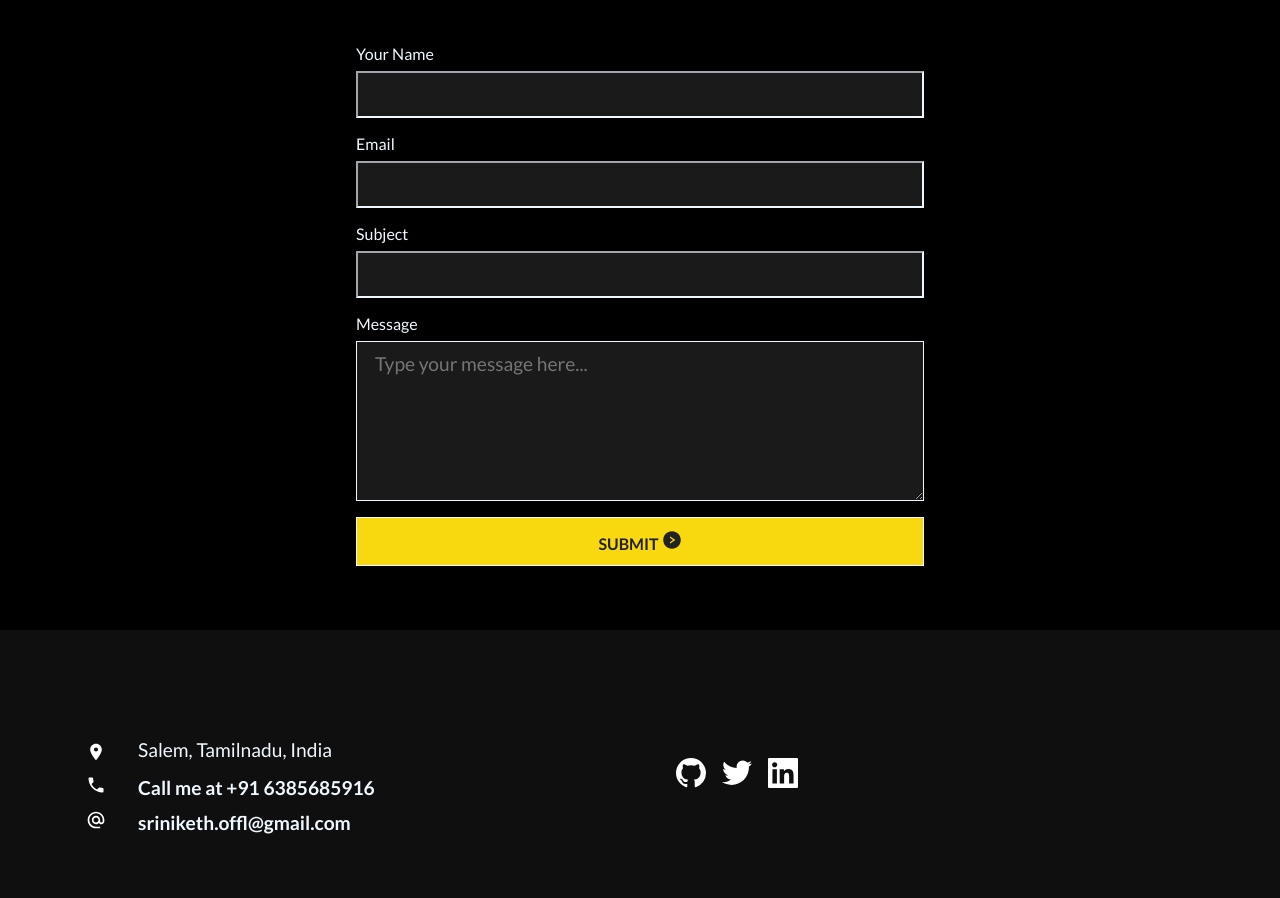
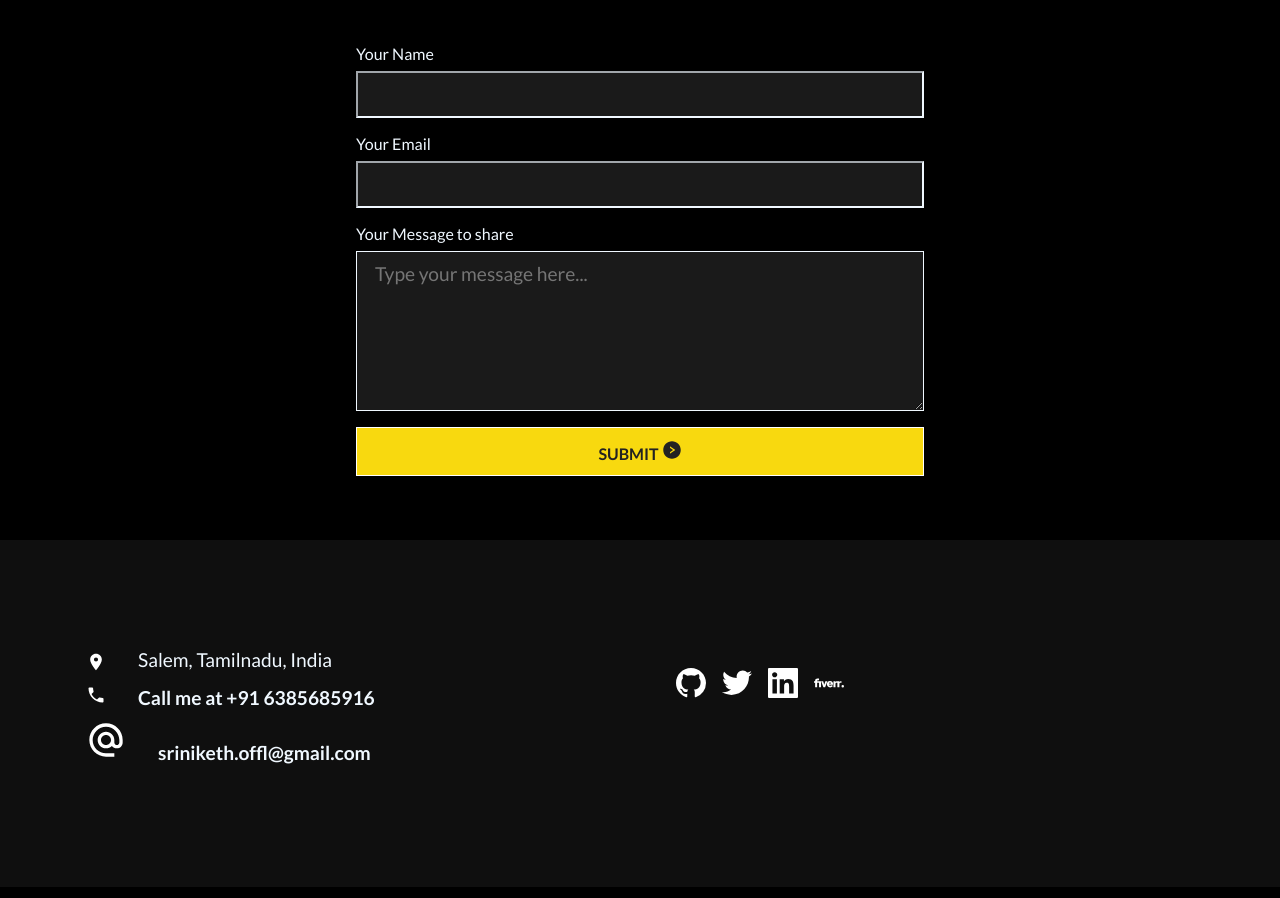
Before and after one commit to srini047/portfolio, a React (Create React App) app: page /contact in a window 1280 px wide. Shown: the part 500-1398 px from the top of the page. Built offline with nearby package versions, Linux system fonts and the light colour scheme.

Commit message:
feat: send email, fiverr profile

```diff
--- a/package.json
+++ b/package.json
@@ -7,6 +7,7 @@
     "@testing-library/jest-dom": "^5.16.5",
     "@testing-library/react": "^13.4.0",
     "@testing-library/user-event": "^13.5.0",
+    "dotenv": "^16.0.3",
     "react": "^18.2.0",
     "react-dom": "^18.2.0",
     "react-icons": "^4.7.1",
--- a/src/components/Footer.js
+++ b/src/components/Footer.js
@@ -3,6 +3,7 @@ import React from "react";
 import { MdAlternateEmail, MdPhone, MdLocationOn } from "react-icons/md";
 import { GoMarkGithub } from "react-icons/go";
 import { GrTwitter, GrLinkedin } from "react-icons/gr";
+import { SiFiverr } from "react-icons/si";
 
 const Footer = () => {
   return (
@@ -32,7 +33,7 @@ const Footer = () => {
           <div className="email">
             <h4>
               <MdAlternateEmail
-                size={20}
+                size={40}
                 style={{ color: "white", marginRight: "2rem" }}
               />
               <a href="mailto:sriniketh.offl@gmail.com">
@@ -63,6 +64,12 @@ const Footer = () => {
                 style={{ color: "white", marginRight: "1rem" }}
               />
             </a>
+            <a href="https://www.fiverr.com/share/Qjppzp" target="_blank" rel="noreferrer">
+              <SiFiverr
+                size={30}
+                style={{ color: "white", marginRight: "1rem" }}
+              />
+            </a>
           </div>
         </div>
       </div>
--- a/src/components/Form.js
+++ b/src/components/Form.js
@@ -1,18 +1,39 @@
 import "./Form.css";
-import React from "react";
+import React, { useRef } from "react";
+import emailjs from "@emailjs/browser";
 import { AiFillRightCircle } from "react-icons/ai";
 
 const Form = () => {
+  const form = useRef();
+
+  const sendEmail = (e) => {
+    e.preventDefault();
+    console.log(process.env.EMAILJS_SERVICE_ID)
+    emailjs
+      .sendForm(
+        process.env.EMAILJS_SERVICE_ID,
+        process.env.EMAILJS_TEMPLATE_ID,
+        form.current,
+        process.env.EMAILJS_PUBLIC_KEY
+      )
+      .then(
+        (result) => {
+          console.log(result.text);
+        },
+        (error) => {
+          console.log(error.text);
+        }
+      );
+  };
+
   return (
     <div className="form">
-      <form>
+      <form ref={form} onSubmit={sendEmail}>
         <label>Your Name</label>
         <input type="text"></input>
-        <label>Email</label>
+        <label>Your Email</label>
         <input type="email"></input>
-        <label>Subject</label>
-        <input type="text"></input>
-        <label>Message </label>
+        <label>Your Message to share</label>
         <textarea rows="6" placeholder="Type your message here..."></textarea>
         <button className="btn">
           Submit <AiFillRightCircle size={20} />
```
Also changed, not shown: 2 other files (tests, documents, lock files or other folders).
